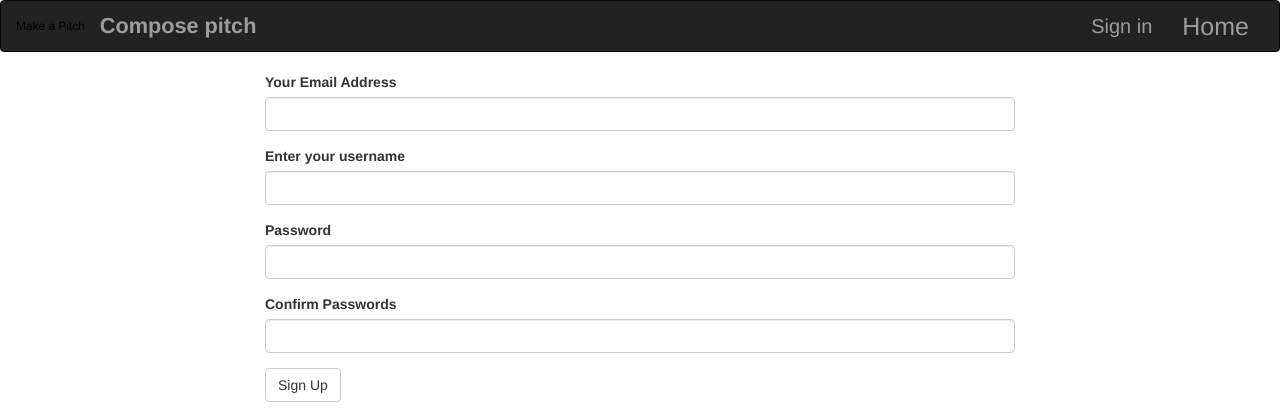
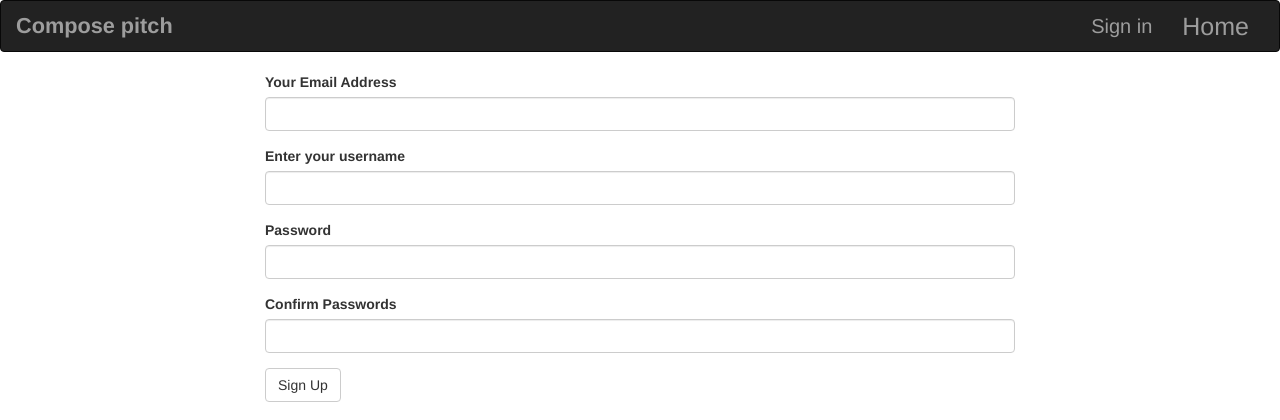
Before and after one commit to Kraft-Owaka/pitch-test, a Flask app: page /register in a window 1280 px wide. Shown: the top 420 px of the page. Run offline with Flask 2, Linux system fonts and the light colour scheme; some libraries are stand-ins or nearby versions.

Commit message:
made modification on the pitches

```diff
--- a/app/models.py
+++ b/app/models.py
@@ -33,10 +33,6 @@ class User(UserMixin,db.Model):
     comment = db.relationship('Comment', backref = 'user', lazy = 'dynamic')
     upvotes = db.relationship('Upvote', backref = 'user', lazy = 'dynamic')
     downvotes = db.relationship('Downvote', backref = 'user', lazy = 'dynamic')
-
-    # def get_reset_token(self, expires_sec=1800):
-    #     s= Serializer(app.config['SECRET_KEY'], expires_sec)
-    #     return s.dumps({'user_id': self.id}).decode('utf-8')
 
 
     @property
--- a/app/templates/navbar.html
+++ b/app/templates/navbar.html
@@ -7,7 +7,7 @@
               <span class="icon-bar"></span>
               <span class="icon-bar"></span>
             </button>
-            <a class="navbar-brand" href="/" style="font-size: 85%;color:black;">Make a Pitch </a>
+            <!-- <a class="navbar-brand" href="/" style="font-size: 85%;color:rgb(216, 16, 16);">Make a Pitch </a> -->
             <a class="navbar-brand" href="/pitch/new" style="font-size: 155%;"> <strong>Compose pitch</strong></a>
         </div>
         <div class="navbar-collapse collapse">
```
